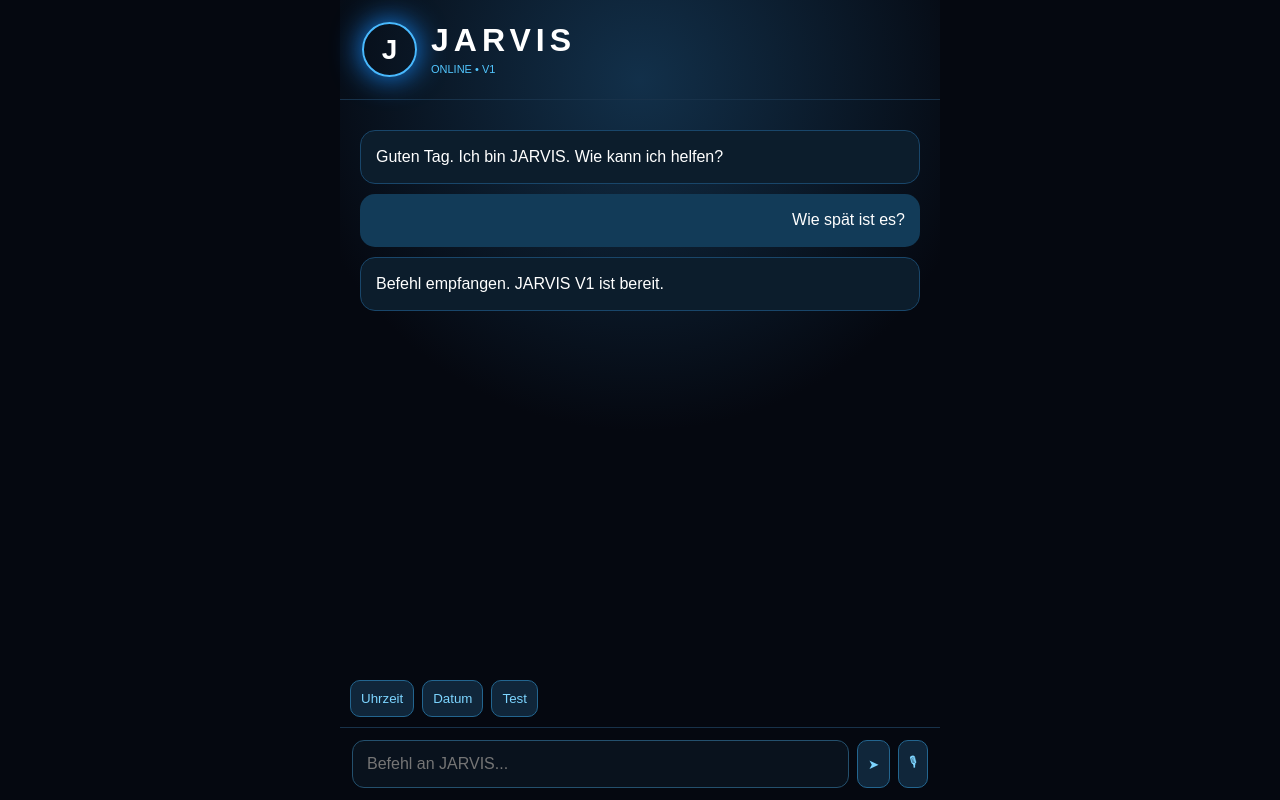
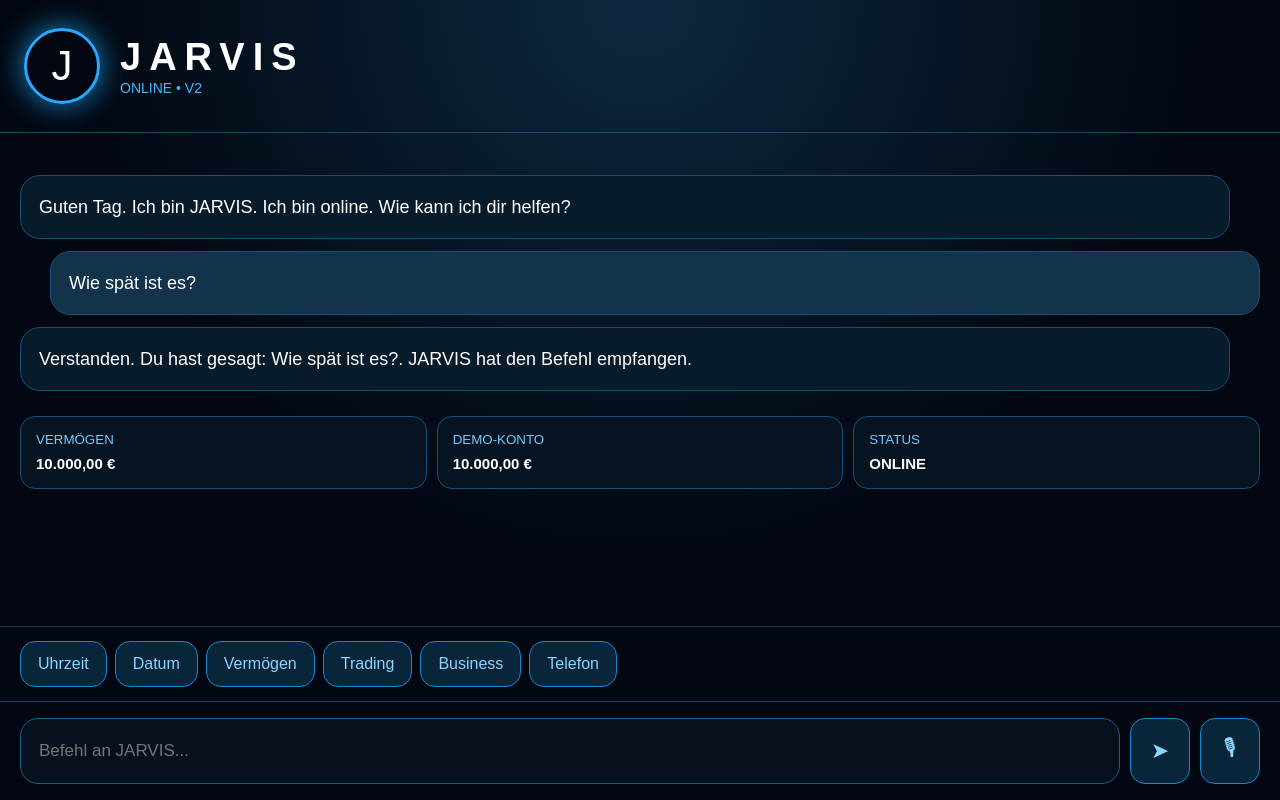
Before and after one commit to Jankla0212-pixel/Jarvis, a website: page www/index.html in a window 1280 px wide. Both pictures are taken after a click on the button "Uhrzeit". Drawn offline with Linux system fonts and the light colour scheme.

Commit message:
JARVIS V2 complete demo assistant

```diff
--- a/www/app.js
+++ b/www/app.js
@@ -1,7 +1,158 @@
-const input=document.getElementById('input'),messages=document.getElementById('messages');
-function add(text,who='jarvis'){const d=document.createElement('div');d.className='msg '+who;d.textContent=text;messages.appendChild(d);messages.scrollTop=messages.scrollHeight}
-function speak(t){speechSynthesis.cancel();speechSynthesis.speak(new SpeechSynthesisUtterance(t))}
-function reply(q){q=q.toLowerCase();let r;if(q.includes('uhr'))r='Es ist '+new Date().toLocaleTimeString('de-DE',{hour:'2-digit',minute:'2-digit'})+' Uhr.';else if(q.includes('datum'))r='Heute ist '+new Date().toLocaleDateString('de-DE')+'.';else r='Befehl empfangen. JARVIS V1 ist bereit.';add(r);speak(r)}
-function send(){const q=input.value.trim();if(!q)return;add(q,'user');input.value='';reply(q)}
-function ask(q){input.value=q;send()}
-function voice(){if(!('webkitSpeechRecognition'in window||'SpeechRecognition'in window)){speak('Spracherkennung wird auf diesem Gerät nicht unterstützt.');return}const R=window.SpeechRecognition||window.webkitSpeechRecognition,r=new R();r.lang='de-DE';r.onresult=e=>{input.value=e.results[0][0].transcript;send()};r.start()}
+const input=document.getElementById('input');
+const messages=document.getElementById('messages');
+let balance=10000;
+let wealth=10000;
+let listening=false;
+
+function add(text,who='jarvis'){
+ const d=document.createElement('div');
+ d.className='msg '+who;
+ d.textContent=text;
+ messages.appendChild(d);
+ messages.scrollTop=messages.scrollHeight;
+}
+
+function speak(text){
+ if(!('speechSynthesis' in window)) return;
+ speechSynthesis.cancel();
+ const u=new SpeechSynthesisUtterance(text);
+ u.lang='de-DE';
+ u.rate=.95;
+ u.pitch=1;
+ speechSynthesis.speak(u);
+}
+
+function money(n){
+ return n.toLocaleString('de-DE',{minimumFractionDigits:2,maximumFractionDigits:2})+' €';
+}
+
+function update(){
+ document.getElementById('balance').textContent=money(balance);
+ document.getElementById('wealth').textContent=money(wealth);
+}
+
+function reply(q){
+ const original=q.trim();
+ q=original.toLowerCase();
+ let r='';
+
+ if(q.includes('uhr'))
+   r='Es ist '+new Date().toLocaleTimeString('de-DE',{hour:'2-digit',minute:'2-digit'})+' Uhr.';
+
+ else if(q.includes('datum'))
+   r='Heute ist '+new Date().toLocaleDateString('de-DE')+'.';
+
+ else if(q.includes('hallo')||q.includes('hi')||q.includes('hey'))
+   r='Hallo. JARVIS ist online und bereit.';
+
+ else if(q.includes('wer bist'))
+   r='Ich bin JARVIS, deine digitale Assistenz.';
+
+ else if(q.includes('vermögen')||q.includes('geld')||q.includes('konto'))
+   r='Dein aktuelles Demo-Vermögen beträgt '+money(wealth)+'.';
+
+ else if(q.includes('trading')||q.includes('trade')||q.includes('aktie'))
+   r='Demo-Trading aktiviert. Dein virtuelles Startkapital beträgt '+money(balance)+'. Noch wird kein echtes Geld verwendet.';
+
+ else if(q.includes('kaufen'))
+ {
+   balance-=100;
+   wealth+=100;
+   update();
+   r='Demo-Kauf ausgeführt. 100 Euro wurden virtuell investiert. Kontostand: '+money(balance)+'.';
+ }
+
+ else if(q.includes('verkaufen'))
+ {
+   balance+=100;
+   wealth-=100;
+   update();
+   r='Demo-Verkauf ausgeführt. 100 Euro wurden virtuell verkauft. Kontostand: '+money(balance)+'.';
+ }
+
+ else if(q.includes('business')||q.includes('unternehmen'))
+   r='Business-Modus gestartet. Ich kann dir beim Geschäftsmodell, Namen, Angebot, Planung, Marketing und nächsten Schritten helfen.';
+
+ else if(q.includes('telefon')||q.includes('anrufen'))
+   r='Telefon-Modus ist vorbereitet. Für einen echten Anruf benötigt JARVIS später eine Telefonie-Schnittstelle und deine ausdrückliche Freigabe.';
+
+ else if(q.includes('hilfe'))
+   r='Du kannst mich per Text oder Stimme bedienen. Zum Beispiel: Vermögen, Trading, Business, Uhrzeit, Datum oder Telefon.';
+
+ else
+   r='Verstanden. Du hast gesagt: '+original+'. JARVIS hat den Befehl empfangen.';
+
+ add(r);
+ speak(r);
+}
+
+function send(){
+ const q=input.value.trim();
+ if(!q)return;
+ add(q,'user');
+ input.value='';
+ reply(q);
+}
+
+function ask(q){
+ input.value=q;
+ send();
+}
+
+function voice(){
+ const R=window.SpeechRecognition||window.webkitSpeechRecognition;
+
+ if(!R){
+   const t='Die Spracherkennung wird auf diesem Gerät nicht unterstützt.';
+   add(t);
+   speak(t);
+   return;
+ }
+
+ if(listening)return;
+
+ const r=new R();
+ r.lang='de-DE';
+ r.continuous=false;
+ r.interimResults=false;
+ listening=true;
+
+ const mic=document.getElementById('mic');
+ mic.textContent='🔴';
+
+ r.onresult=e=>{
+   const text=e.results[0][0].transcript;
+   input.value=text;
+   send();
+ };
+
+ r.onerror=()=>{
+   const t='Ich konnte dich nicht verstehen. Bitte versuche es erneut.';
+   add(t);
+   speak(t);
+ };
+
+ r.onend=()=>{
+   listening=false;
+   mic.textContent='🎙';
+ };
+
+ r.start();
+}
+
+function callJarvis(){
+ const t='Telefon-Modus ist bereit. Ein echter Telefonanruf wird erst nach Einrichtung einer Telefonie-API möglich.';
+ add(t);
+ speak(t);
+}
+
+input.addEventListener('keydown',e=>{
+ if(e.key==='Enter')send();
+});
+
+window.send=send;
+window.ask=ask;
+window.voice=voice;
+window.callJarvis=callJarvis;
+
+update();
--- a/www/index.html
+++ b/www/index.html
@@ -1,14 +1,49 @@
 <!doctype html>
 <html lang="de">
 <head>
-<meta charset="UTF-8"><meta name="viewport" content="width=device-width,initial-scale=1">
-<title>JARVIS</title><link rel="stylesheet" href="styles.css">
+<meta charset="UTF-8">
+<meta name="viewport" content="width=device-width,initial-scale=1">
+<title>JARVIS</title>
+<link rel="stylesheet" href="styles.css">
 </head>
 <body>
 <div class="app">
-<header><div class="orb">J</div><div><h1>JARVIS</h1><span>ONLINE • V1</span></div></header>
-<main><div id="messages"><div class="msg jarvis">Guten Tag. Ich bin JARVIS. Wie kann ich helfen?</div></div></main>
-<div class="quick"><button onclick="ask('Wie spät ist es?')">Uhrzeit</button><button onclick="ask('Welches Datum ist heute?')">Datum</button><button onclick="speak('JARVIS ist online.')">Test</button></div>
-<footer><input id="input" placeholder="Befehl an JARVIS..." onkeydown="if(event.key==='Enter')send()"><button onclick="send()">➤</button><button onclick="voice()">🎙</button></footer>
-</div><script src="app.js"></script>
-</body></html>
+<header>
+<div class="orb">J</div>
+<div>
+<h1>JARVIS</h1>
+<span>ONLINE • V2</span>
+</div>
+</header>
+
+<main>
+<div id="messages">
+<div class="msg jarvis">Guten Tag. Ich bin JARVIS. Ich bin online. Wie kann ich dir helfen?</div>
+</div>
+
+<div class="dashboard">
+<div><small>VERMÖGEN</small><b id="wealth">10.000,00 €</b></div>
+<div><small>DEMO-KONTO</small><b id="balance">10.000,00 €</b></div>
+<div><small>STATUS</small><b>ONLINE</b></div>
+</div>
+</main>
+
+<div class="quick">
+<button onclick="ask('Wie spät ist es?')">Uhrzeit</button>
+<button onclick="ask('Welches Datum ist heute?')">Datum</button>
+<button onclick="ask('Zeige mein Vermögen')">Vermögen</button>
+<button onclick="ask('Starte Demo Trading')">Trading</button>
+<button onclick="ask('Baue mir ein Business')">Business</button>
+<button onclick="callJarvis()">Telefon</button>
+</div>
+
+<footer>
+<input id="input" placeholder="Befehl an JARVIS..." autocomplete="off">
+<button onclick="send()">➤</button>
+<button id="mic" onclick="voice()">🎙</button>
+</footer>
+</div>
+
+<script src="app.js"></script>
+</body>
+</html>
--- a/www/styles.css
+++ b/www/styles.css
@@ -1 +1,22 @@
-*{box-sizing:border-box}body{margin:0;background:#050810;color:#fff;font-family:Arial,sans-serif}.app{max-width:600px;margin:auto;height:100vh;display:flex;flex-direction:column;background:radial-gradient(circle at 50% 10%,#12304a,#050810 45%)}header{display:flex;align-items:center;gap:14px;padding:22px;border-bottom:1px solid #18324a}.orb{width:55px;height:55px;border-radius:50%;display:grid;place-items:center;border:2px solid #48b9ff;box-shadow:0 0 30px #168cff;font-size:28px;font-weight:bold}h1{margin:0;letter-spacing:5px}header span{font-size:11px;color:#52c7ff}main{flex:1;overflow:auto;padding:20px}.msg{padding:15px;margin:10px 0;border-radius:15px;line-height:1.4}.jarvis{background:#0c1d2c;border:1px solid #19466a}.user{background:#123b58;text-align:right}.quick{display:flex;gap:8px;padding:10px;overflow:auto}.quick button,footer button{background:#10263a;color:#7dd5ff;border:1px solid #23658f;border-radius:10px;padding:10px}footer{display:flex;gap:8px;padding:12px;border-top:1px solid #18324a}input{flex:1;background:#09121d;color:white;border:1px solid #24506d;border-radius:12px;padding:14px;font-size:16px}
+*{box-sizing:border-box}
+body{margin:0;background:#020711;color:#fff;font-family:Arial,sans-serif}
+.app{min-height:100vh;display:flex;flex-direction:column;background:radial-gradient(circle at 50% 0,#0d2940,#020711 55%)}
+header{display:flex;align-items:center;gap:20px;padding:28px 24px;border-bottom:1px solid #17496b}
+.orb{width:76px;height:76px;border:3px solid #29a9ff;border-radius:50%;display:flex;align-items:center;justify-content:center;font-size:42px;box-shadow:0 0 30px #168bd0}
+h1{margin:0;font-size:38px;letter-spacing:8px}
+header span{color:#42b7ff;font-size:14px}
+main{flex:1;padding:30px 20px;overflow:auto}
+.msg{padding:18px;margin:12px 0;border:1px solid #14517a;border-radius:20px;font-size:18px;line-height:1.45}
+.msg.user{background:#12334a;margin-left:30px}
+.msg.jarvis{background:#071b2a;margin-right:30px}
+.dashboard{display:grid;grid-template-columns:repeat(3,1fr);gap:10px;margin-top:25px}
+.dashboard div{padding:15px;border:1px solid #14517a;border-radius:15px;background:#061421}
+.dashboard small{display:block;color:#72caff;margin-bottom:8px}
+.dashboard b{font-size:15px}
+.quick{display:flex;gap:8px;flex-wrap:wrap;padding:14px 20px;border-top:1px solid #123c59}
+button{background:#08253a;color:#8bd5ff;border:1px solid #168bd0;border-radius:15px;padding:13px 17px;font-size:16px}
+button:active{transform:scale(.97)}
+footer{display:flex;gap:10px;padding:16px 20px;border-top:1px solid #17496b}
+input{flex:1;background:#06111d;color:#fff;border:1px solid #16608c;border-radius:18px;padding:18px;font-size:17px;outline:none}
+footer button{min-width:60px;font-size:22px}
+@media(max-width:500px){.dashboard{grid-template-columns:1fr}.msg{font-size:17px}h1{font-size:30px}}
```
